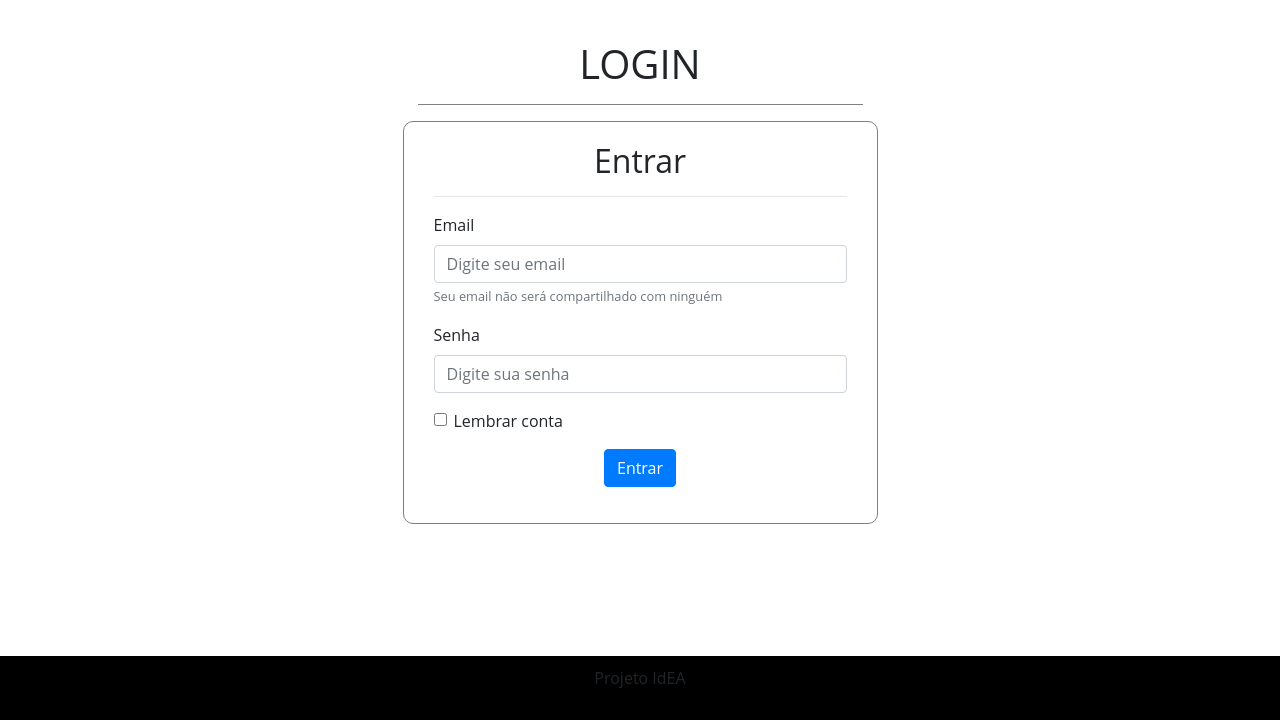
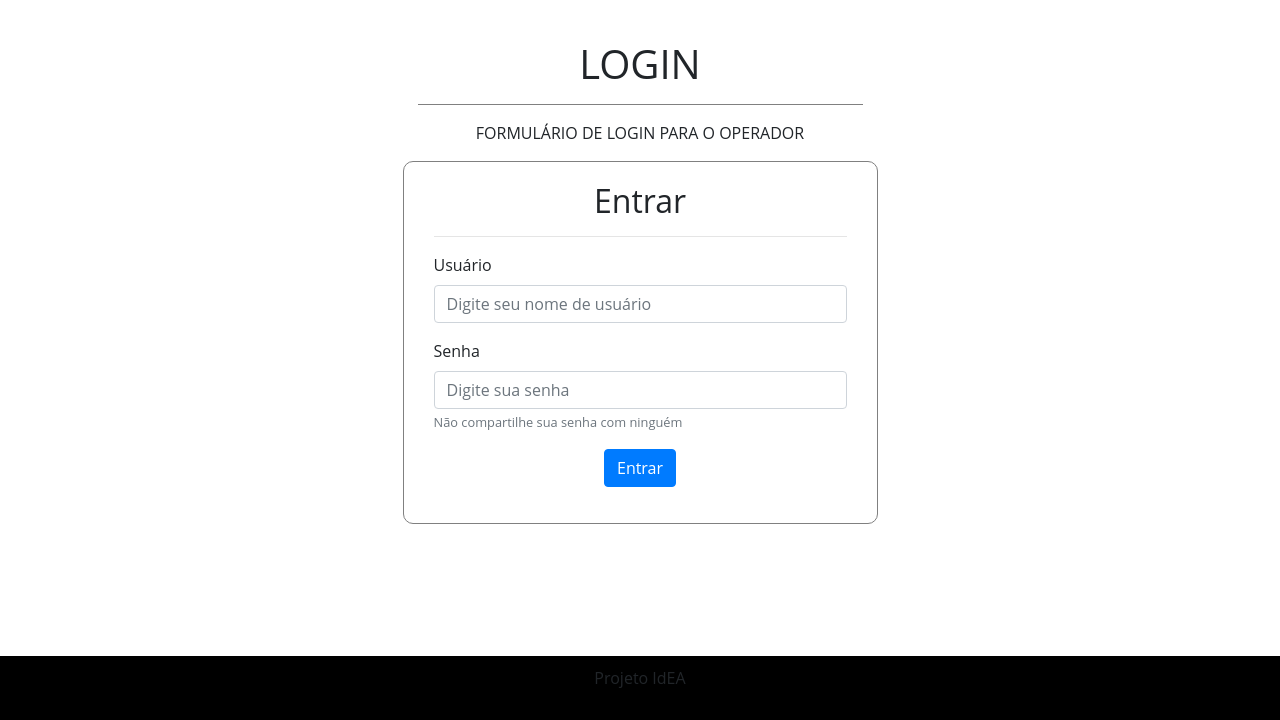
Before and after one commit to LGPC1871/ProjetoIdEA, a CodeIgniter app: page /database/login in a window 1280 px wide. Shown: the part 80-800 px from the top of the page. Run offline with CodeIgniter, Linux system fonts and the light colour scheme.

Commit message:
Preparando para começar o sistema de Login

```diff
--- a/application/config/database.php
+++ b/application/config/database.php
@@ -76,8 +76,8 @@ $query_builder = TRUE;
 $db['default'] = array(
 	'dsn'	=> '',
 	'hostname' => 'localhost',
-	'username' => '',
-	'password' => '',
+	'username' => 'projetoidea',
+	'password' => '123456',
 	'database' => '',
 	'dbdriver' => 'mysqli',
 	'dbprefix' => '',
--- a/application/controllers/Cadastro.php
+++ b/application/controllers/User_authentication.php
@@ -1,8 +1,9 @@
 <?php
 defined('BASEPATH') OR exit('No direct script access allowed');
 
-class Cadastro extends CI_Controller{
+class User_authentication extends CI_Controller{
     public function index(){
-        $this->template->show('cadastro.php');
+        $this->template->show('restrict.php');
     }
 }
+?>
--- a/application/views/login.php
+++ b/application/views/login.php
@@ -4,29 +4,26 @@
             <div class="col-xl-5 col-lg-5 col-md-6 col-sm-8 col-10" id="titulo">
                 <h1>Login</h1>
                 <hr>
+                <p>Formulário de Login para o Operador</p>
             </div>
         </div>
     </div>
     <div class="container">
         <div class="row justify-content-center">
             <div class="col-xl-5 col-lg-5 col-md-6 col-sm-8 col-10" id="div-form">
-                <form>
+                <form action="<?=base_url()?>user_authentication">
                     <div class="form-group text-center">
                         <h2>Entrar</h2>
                         <hr>
                     </div>
                     <div class="form-group">
-                        <label for="email">Email</label>
-                        <input type="email" class="form-control" id="email" aria-describedby="emailInfo" placeholder="Digite seu email">
-                        <small id="emailInfo" class="form-text text-muted">Seu email não será compartilhado com ninguém</small>
+                        <label for="username">Usuário</label>
+                        <input type="username" class="form-control" id="username"  placeholder="Digite seu nome de usuário">
                     </div>
                     <div class="form-group">
-                        <label for="senha">Senha</label>
-                        <input type="password" class="form-control" id="senha" placeholder="Digite sua senha">
-                    </div>
-                    <div class="form-group form-check">
-                        <input type="checkbox" class="form-check-input" id="checbox">
-                        <label class="form-check-label" for="checbox">Lembrar conta</label>
+                        <label for="password">Senha</label>
+                        <input type="password" class="form-control" id="password" aria-describedby="passwordInfo" placeholder="Digite sua senha">
+                        <small id="passwordInfo" class="form-text text-muted">Não compartilhe sua senha com ninguém</small>
                     </div>
                     <div class="form-group text-center">
                         <button type="submit" class="btn btn-primary">Entrar</button>
```
Also changed, not shown: application/views/restrict.php (added, +13 -0 lines).
